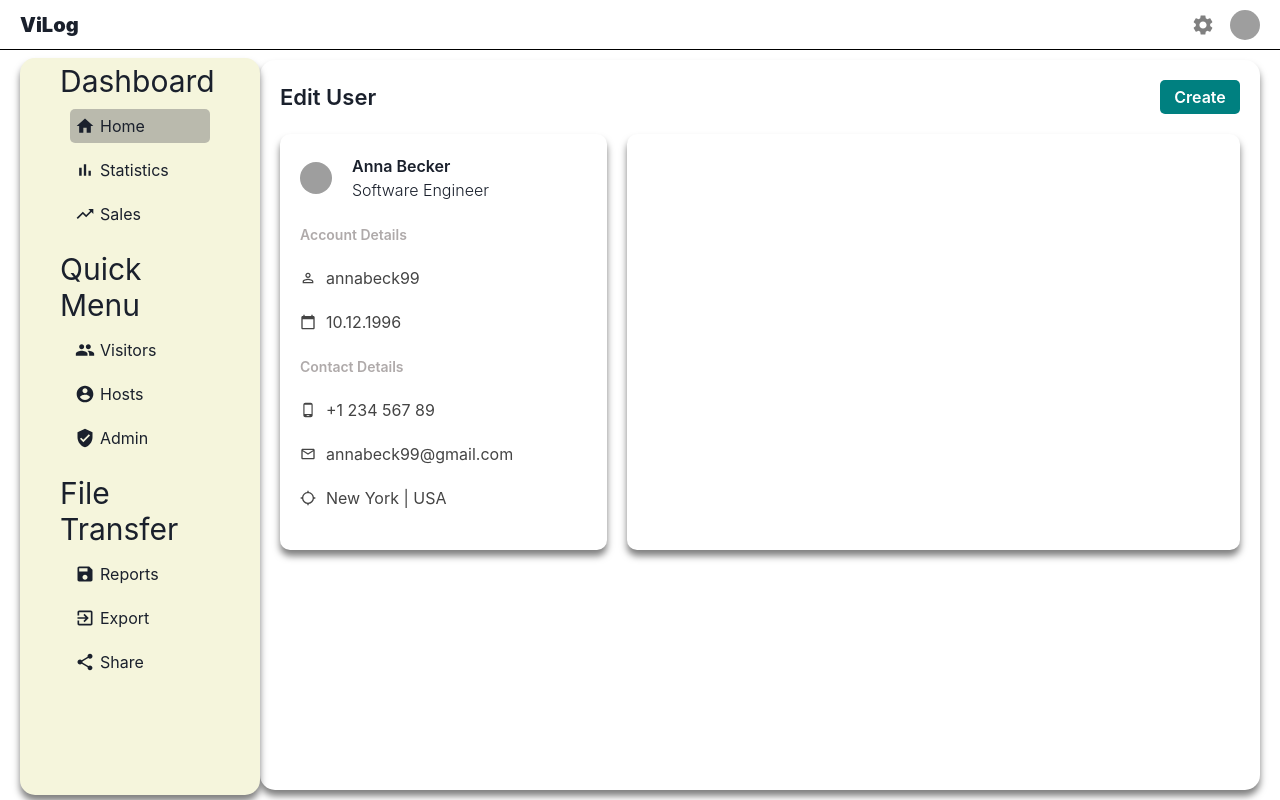
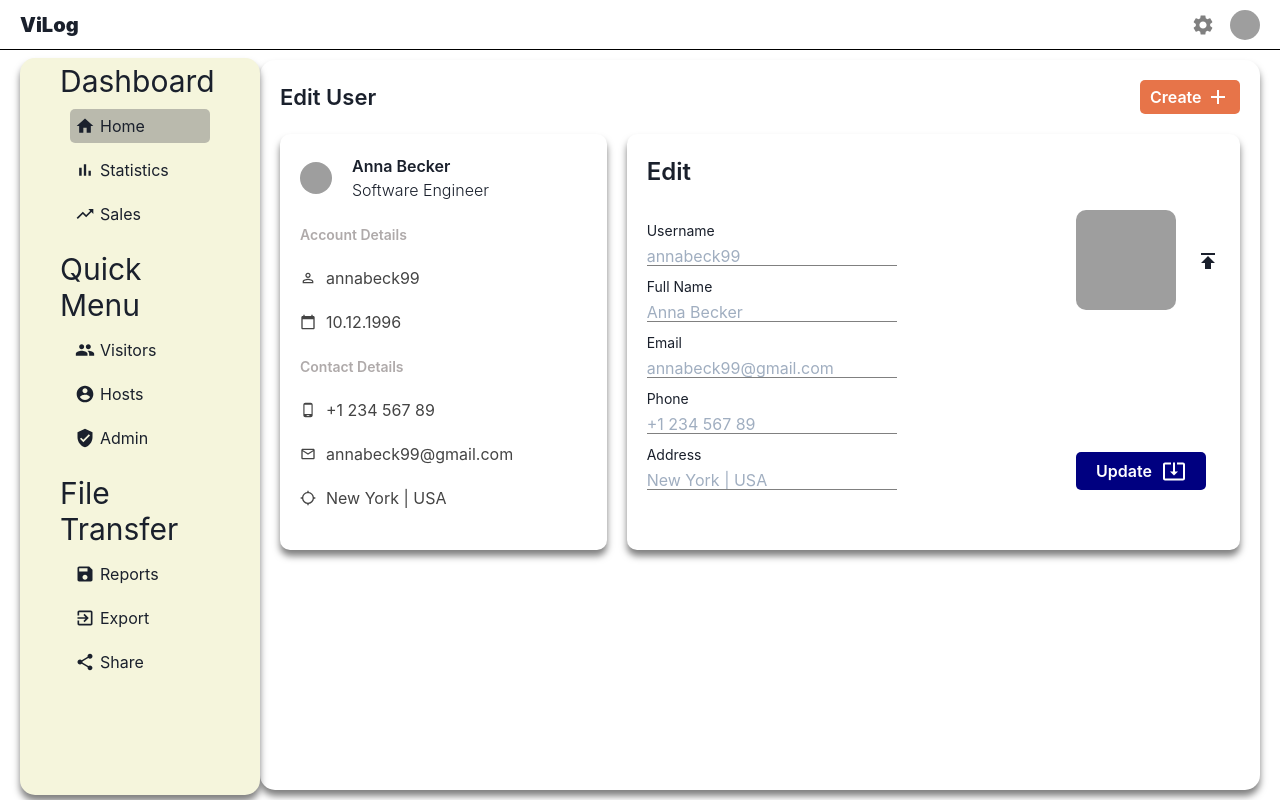
Before and after one commit to Nicholas-Darko-Brown/ViLog, a React (Create React App) app in the folder Client/guest-app/: page /edit/1 in a window 1280 px wide. Built offline with nearby package versions, Linux system fonts and the light colour scheme; grey boxes are pictures that could not be loaded.

Commit message:
Created Edit page

```diff
--- a/Client/guest-app/src/components/Dashboard/Dashboard Pages/Edit/Edit.css
+++ b/Client/guest-app/src/components/Dashboard/Dashboard Pages/Edit/Edit.css
@@ -29,13 +29,15 @@
 }
 
 .edit_add_btn {
-    width: 80px;
+    width: 100px;
     border: none;
-    padding: 5px;
-    background-color: teal;
+    padding: 5px 10px;
+    background-color: #e77449;
     border-radius: 5px;
     font-weight: 600;
     color: white;
+    display: flex;
+    justify-content: space-between;
 }
 
 .edit_add_btn:hover {
@@ -84,6 +86,36 @@
     margin-left: 20px;
 }
 
+.edit_update_title {
+    font-size: 24px;
+    font-weight: 600;
+}
+
+.edit_update_form {
+    display: flex;
+    justify-content: space-between;
+    margin-top: 20px;
+}
+
+.edit_update_item {
+    display: flex;
+    flex-direction: column;
+    margin-top: 10px;
+}
+
+.edit_update_item>label {
+    margin-bottom: 5px;
+    font-size: 14px;
+}
+
+.edit_update_input {
+    border: none;
+    width: 250px;
+    height: 20px;
+    outline: 0;
+    border-bottom: 1px solid gray;
+}
+
 .edit_display_username {
     font-weight: 600;
 }
@@ -116,3 +148,39 @@
 .edit_display_info_title {
     margin-left: 10px;
 }
+
+.edit_update_right {
+    display: flex;
+    flex-direction: column;
+    justify-content: space-between;
+}
+
+.edit_update_upload {
+    display: flex;
+    align-items: center;
+}
+
+.edit_update_img {
+    width: 100px;
+    height: 100px;
+    border-radius: 10px;
+    margin-right: 20px;
+    object-fit: cover;
+}
+
+.edit_update_btn {
+    border: none;
+    padding: 5px 7px;
+    background-color: navy;
+    color: white;
+    border-radius: 5px;
+    font-weight: 600;
+    display: flex;
+    justify-content: space-between;
+    width: 130px;
+    padding: 7px 20px;
+}
+
+.edit_update_btn:hover {
+    opacity: 0.8;
+}
--- a/Client/guest-app/src/components/Dashboard/Dashboard Pages/Edit/Edit.js
+++ b/Client/guest-app/src/components/Dashboard/Dashboard Pages/Edit/Edit.js
@@ -2,7 +2,7 @@ import Navbar from '../../Dashboard Components/Navbar/Navbar';
 import Sidebar from '../../Dashboard Components/Sidebar/Sidebar';
 import './Edit.css';
 import User from '../../../../assets/user.png';
-import { CalendarToday, LocationSearching, MailOutline, PermIdentity, PhoneAndroid } from '@material-ui/icons';
+import { Add, CalendarToday, LocationSearching, MailOutline, PermIdentity, PhoneAndroid, Publish, SystemUpdateAlt } from '@material-ui/icons';
 
 const Edit = () => {
   return (
@@ -13,7 +13,7 @@ const Edit = () => {
         <div className="edit_content">
           <div className="edit_content_title_container">
             <span className="edit_content_title">Edit User</span>
-            <button className="edit_add_btn">Create</button>
+            <button className="edit_add_btn">Create  <Add /> </button>
           </div>
           <div className="edit_widget_container">
             <div className="edit_display">
@@ -51,7 +51,44 @@ const Edit = () => {
                 </div>
               </div>
             </div>
-            <div className="edit_update"></div>
+            <div className="edit_update">
+              <span className="edit_update_title">Edit</span>
+              <form action="" className="edit_update_form">
+                <div className="edit_update_left">
+                  <div className="edit_update_item">
+                    <label htmlFor="">Username</label>
+                    <input type="text" name="" id="" placeholder='annabeck99' className='edit_update_input'/>
+                  </div>
+                  <div className="edit_update_item">
+                    <label htmlFor="">Full Name</label>
+                    <input type="text" name="" id="" placeholder='Anna Becker' className='edit_update_input'/>
+                  </div>
+                  <div className="edit_update_item">
+                    <label htmlFor="">Email</label>
+                    <input type="email" name="" id="" placeholder='annabeck99@gmail.com' className='edit_update_input'/>
+                  </div>
+                  <div className="edit_update_item">
+                    <label htmlFor="">Phone</label>
+                    <input type="tel" name="" id="" placeholder='+1 234 567 89' className='edit_update_input'/>
+                  </div>
+                  <div className="edit_update_item">
+                    <label htmlFor="">Address</label>
+                    <input type="text" name="" id="" placeholder='New York | USA' className='edit_update_input'/>
+                  </div>
+                </div>
+
+                <div className="edit_update_right">
+                  <div className="edit_update_upload">
+                    <img src={User} alt="" className='edit_update_img'/>
+                    <label htmlFor="file">
+                      <Publish />
+                    </label>
+                    <input type="file" name="file" id="file" style={{display: "none"}} />
+                  </div>
+                  <button className="edit_update_btn">Update <SystemUpdateAlt /> </button>
+                </div>
+              </form>
+            </div>
           </div>
         </div>
       </div>
--- a/Client/guest-app/src/components/Dashboard/Dashboard Pages/Host/Host.css
+++ b/Client/guest-app/src/components/Dashboard/Dashboard Pages/Host/Host.css
@@ -31,10 +31,15 @@
     color: white;
     height: 30px;
     font-size: 16px;
-    padding: 10px;
+    padding: 15px 25px;
     display: flex;
     align-items: center;
     font-weight: 600;
+}
+
+.host_edit:hover,
+.host_delete:hover {
+    opacity: 0.6;
 }
 
 .host_delete {
```
